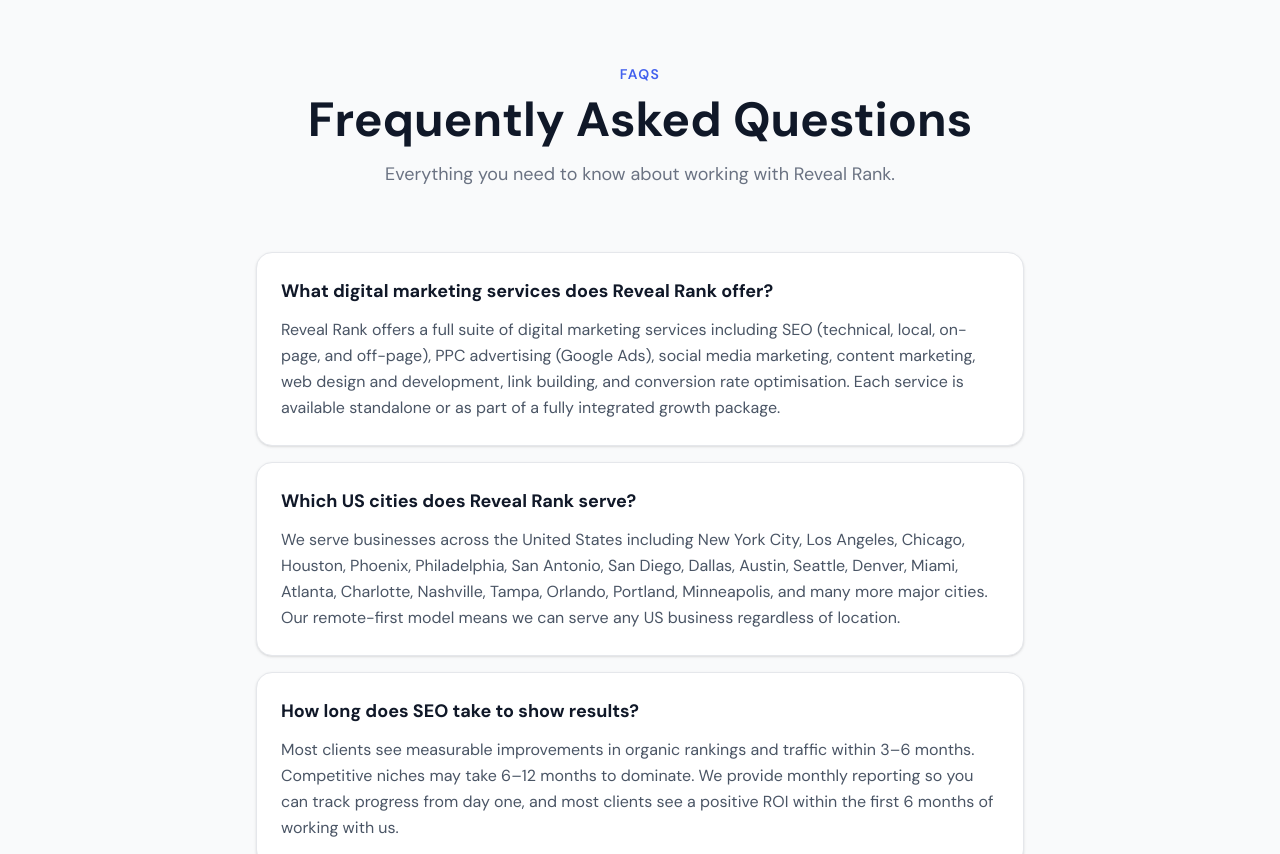
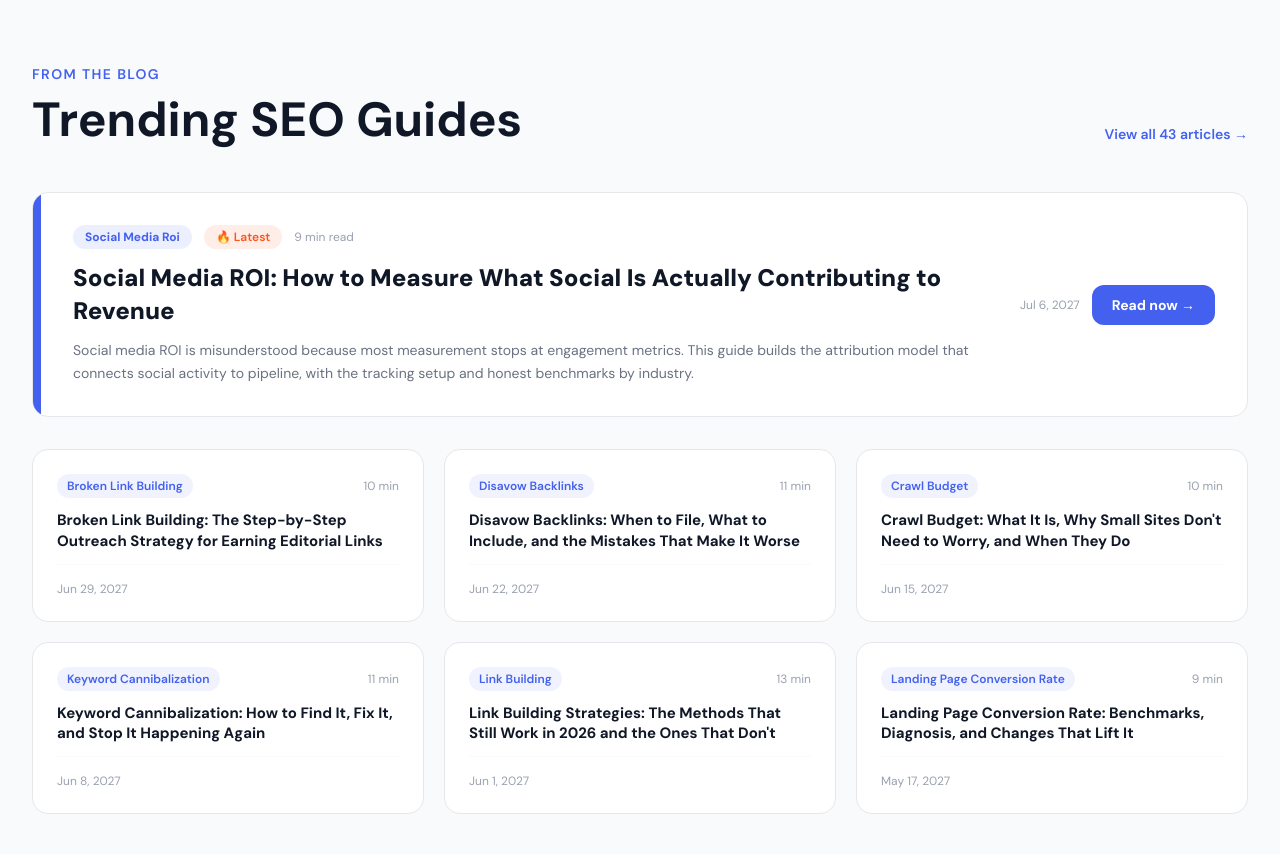
Before and after one commit to RevealDeploymentZone/revealrank, a Next.js app: page / in a window 1280 px wide. Shown: the part 7360-8214 px from the top of the page. Built offline with nearby package versions, Linux system fonts and the light colour scheme.

Commit message:
Add trending blog section to homepage

```diff
--- a/app/page.tsx
+++ b/app/page.tsx
@@ -4,6 +4,7 @@
 import { services } from "@/data/services";
 import { locations } from "@/data/locations";
 import { industries } from "@/data/industries";
+import { blogPosts } from "@/data/blog";
 
 export const metadata: Metadata = {
   title: "Reveal Rank – Performance SEO & Digital Marketing Agency USA",
@@ -393,8 +394,97 @@
         </div>
       </section>
 
+
+      {/* ── From the Blog ─────────────────────────────────────────── */}
+      <section className="py-20 bg-gray-50">
+        <div className="max-w-[1280px] mx-auto px-4 lg:px-8">
+          {/* Header */}
+          <div className="flex items-end justify-between mb-12 flex-wrap gap-4">
+            <div>
+              <p className="text-[#4361ee] text-sm font-semibold uppercase tracking-widest mb-3">From the Blog</p>
+              <h2 className="text-3xl md:text-5xl font-bold text-gray-900">Trending SEO Guides</h2>
+            </div>
+            <Link
+              href="/blog/"
+              className="text-[#4361ee] font-semibold hover:underline text-sm whitespace-nowrap"
+            >
+              View all {blogPosts.length} articles →
+            </Link>
+          </div>
+
+          {(() => {
+            const sorted = [...blogPosts].sort(
+              (a, b) => new Date(b.publishDate).getTime() - new Date(a.publishDate).getTime()
+            );
+            const featured = sorted[0];
+            const rest = sorted.slice(1, 7);
+            return (
+              <>
+                {/* Featured latest post */}
+                <Link
+                  href={`/blog/${featured.slug}/`}
+                  className="group flex flex-col md:flex-row gap-0 bg-white rounded-2xl border border-gray-200 hover:border-[#4361ee]/40 hover:shadow-xl hover:shadow-blue-50 transition-all duration-300 overflow-hidden mb-8"
+                >
+                  {/* Color stripe */}
+                  <div className="w-full md:w-2 bg-[#4361ee] flex-shrink-0" />
+                  <div className="flex flex-col md:flex-row flex-1 p-7 md:p-8 gap-6 items-start md:items-center">
+                    <div className="flex-1 min-w-0">
+                      <div className="flex flex-wrap items-center gap-3 mb-3">
+                        <span className="bg-[#4361ee]/10 text-[#4361ee] text-xs font-bold px-3 py-1 rounded-full capitalize">
+                          {featured.parentTopic}
+                        </span>
+                        <span className="text-xs font-semibold text-[#ff531a] bg-[#ff531a]/10 px-3 py-1 rounded-full">
+                          🔥 Latest
+                        </span>
+                        <span className="text-xs text-gray-400">{featured.readTime} min read</span>
+                      </div>
+                      <h3 className="text-xl md:text-2xl font-black text-gray-900 group-hover:text-[#4361ee] transition-colors leading-snug mb-3">
+                        {featured.title}
+                      </h3>
+                      <p className="text-gray-500 text-sm leading-relaxed line-clamp-2">{featured.excerpt}</p>
+                    </div>
+                    <div className="flex-shrink-0 flex items-center gap-3">
+                      <span className="text-xs text-gray-400">
+                        {new Date(featured.publishDate).toLocaleDateString("en-US", { month: "short", day: "numeric", year: "numeric" })}
+                      </span>
+                      <span className="hidden md:inline-flex items-center gap-1 text-sm font-bold text-white bg-[#4361ee] px-5 py-2.5 rounded-xl group-hover:bg-[#3451de] transition-colors">
+                        Read now →
+                      </span>
+                    </div>
+                  </div>
+                </Link>
+
+                {/* 6-post grid */}
+                <div className="grid grid-cols-1 sm:grid-cols-2 lg:grid-cols-3 gap-5">
+                  {rest.map((post) => (
+                    <Link
+                      key={post.slug}
+                      href={`/blog/${post.slug}/`}
+                      className="group bg-white rounded-2xl border border-gray-200 hover:border-[#4361ee]/30 hover:shadow-lg hover:shadow-blue-50 transition-all duration-300 p-6 flex flex-col"
+                    >
+                      <div className="flex items-center justify-between mb-3">
+                        <span className="text-xs font-semibold text-[#4361ee] bg-[#4361ee]/8 px-2.5 py-1 rounded-full capitalize">
+                          {post.parentTopic}
+                        </span>
+                        <span className="text-xs text-gray-400">{post.readTime} min</span>
+                      </div>
+                      <h3 className="text-[15px] font-bold text-gray-900 group-hover:text-[#4361ee] transition-colors leading-snug mb-3 flex-1 line-clamp-3">
+                        {post.title}
+                      </h3>
+                      <p className="text-xs text-gray-400 mt-auto pt-4 border-t border-gray-50">
+                        {new Date(post.publishDate).toLocaleDateString("en-US", { month: "short", day: "numeric", year: "numeric" })}
+                      </p>
+                    </Link>
+                  ))}
+                </div>
+              </>
+            );
+          })()}
+        </div>
+      </section>
+
       {/* FAQ */}
-      <section className="py-20 bg-gray-50">
+      <section className="py-20 bg-white">
         <div className="max-w-[1280px] mx-auto px-4 lg:px-8">
           <div className="text-center mb-16">
             <p className="text-[#4361ee] text-sm font-semibold uppercase tracking-widest mb-3">FAQs</p>
```
